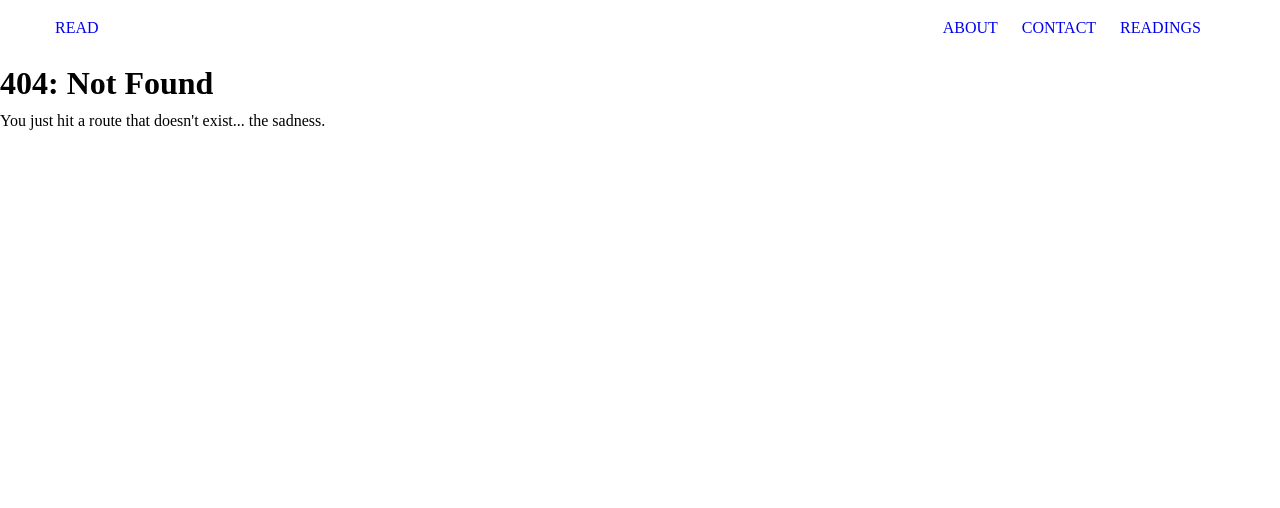
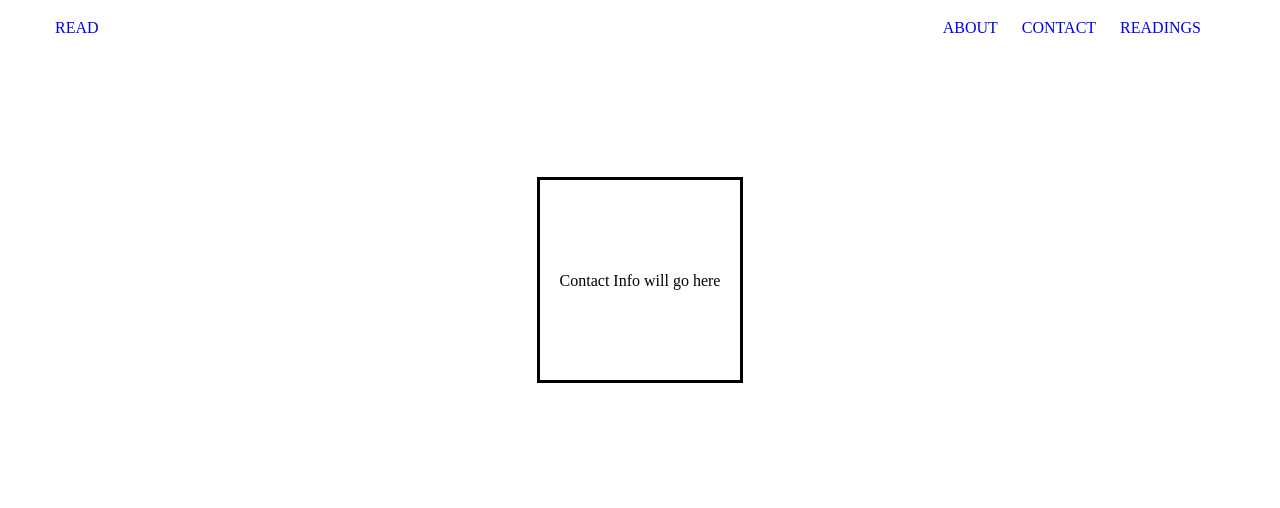
Before and after one commit to kaleballmon/read, a Gatsby site: page /contact in a window 1280 px wide. Before the commit this address had no page. Built offline with nearby package versions, Linux system fonts and the light colour scheme; Gatsby itself is replaced by a stand-in of ours.

Commit message:
set up contact page template

```diff
--- a/src/components/header.js
+++ b/src/components/header.js
@@ -1,7 +1,7 @@
 import { Link } from "gatsby"
 import PropTypes from "prop-types"
 import React from "react"
-import headerStyles from "./header.module.css"
+import headerStyles from "../style-modules/header.module.css"
 
 const Header = ({ siteTitle }) => (
   <header className={headerStyles.header}>
@@ -14,7 +14,7 @@ const Header = ({ siteTitle }) => (
           <Link to="/">
             <li className={headerStyles.navItem}>About</li>
           </Link>
-          <Link to="/">
+          <Link to="/contact/">
             <li className={headerStyles.navItem}>Contact</li>
           </Link>
           <Link to="/">
--- a/src/components/layout.js
+++ b/src/components/layout.js
@@ -10,7 +10,7 @@ import PropTypes from "prop-types"
 import { useStaticQuery, graphql } from "gatsby"
 
 import Header from "./header"
-import "./layout.css"
+import "../styles/layout.css"
 
 const Layout = ({ children }) => {
   const data = useStaticQuery(graphql`
--- a/src/components/spotlight.js
+++ b/src/components/spotlight.js
@@ -1,5 +1,5 @@
 import React from "react"
-import spotlightStyles from "./spotlight.module.css"
+import spotlightStyles from "../style-modules/spotlight.module.css"
 
 const Spotlight = () => {
   return (
--- /dev/null
+++ b/src/pages/contact.js
@@ -0,0 +1,14 @@
+import React from "react"
+import Layout from "../components/layout"
+
+import "../styles/contact.css"
+
+const Contact = () => (
+  <Layout>
+    <div class="center">
+      <div class="container">Contact Info will go here</div>
+    </div>
+  </Layout>
+)
+
+export default Contact
--- a/src/pages/index.js
+++ b/src/pages/index.js
@@ -1,10 +1,7 @@
 import React from "react"
-import { Link } from "gatsby"
 
 import Layout from "../components/layout"
 import Spotlight from "../components/spotlight"
-import Image from "../components/image"
-import SEO from "../components/seo"
 
 const IndexPage = () => (
   <Layout>
--- /dev/null
+++ b/src/styles/contact.css
@@ -0,0 +1,17 @@
+.container {
+  margin: auto 0;
+  display: flex;
+  justify-content: center;
+  align-items: center;
+  border: 3px solid;
+  height: 200px;
+  width: 200px;
+}
+
+.center {
+  display: flex;
+  height: 450px;
+  justify-content: center;
+  align-items: center;
+  text-align: center;
+}
```
Also changed, not shown: src/pages/page-2.js (deleted, +0 -16 lines), src/images/gatsby-astronaut.png (deleted), src/images/gatsby-icon.png (deleted), src/style-modules/header.module.css (renamed from src/components/header.module.css), src/style-modules/spotlight.module.css (renamed from src/components/spotlight.module.css), src/styles/layout.css (renamed from src/components/layout.css).
